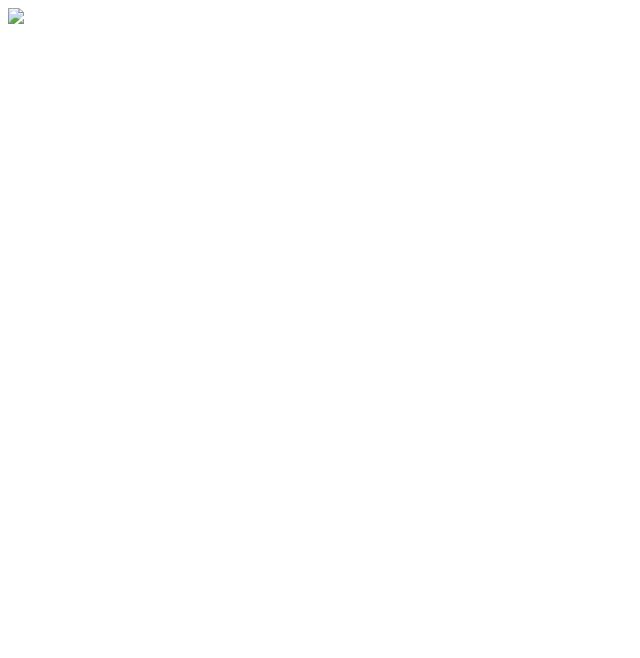
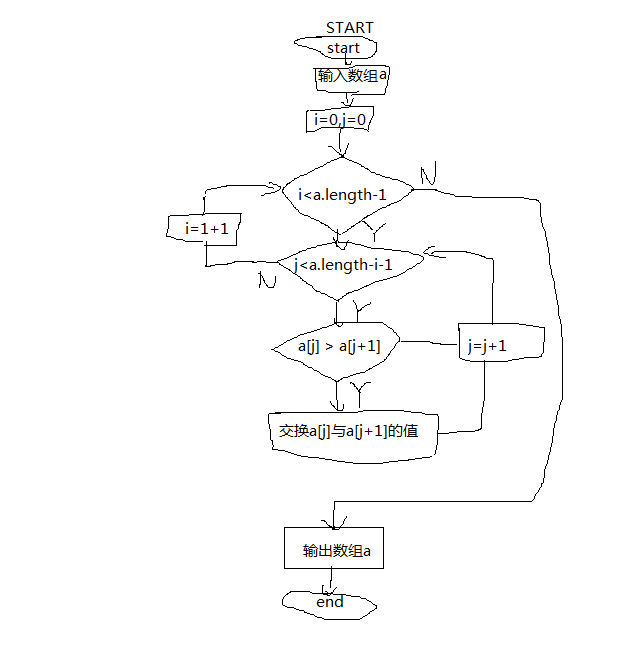
Before and after one commit to xuziang111/imgs, a plain HTML site: page maopao/index.html in a window 1280 px wide. Shown: the whole page, without its empty margins (0-640 px from the left). Drawn offline with Linux system fonts and the light colour scheme; the site is published under a folder, as on GitHub Pages, so addresses that start at the root find nothing.

Commit message:
Update index.html

```diff
--- a/maopao/index.html
+++ b/maopao/index.html
@@ -12,6 +12,6 @@
       <link rel="shortcut icon" href="/favicon.ico" type="image/x-icon" >
 </head>
 <body>
-<img src="/maopao.png">
+<img src="./maopao.png">
   </body>
 </html>
```
